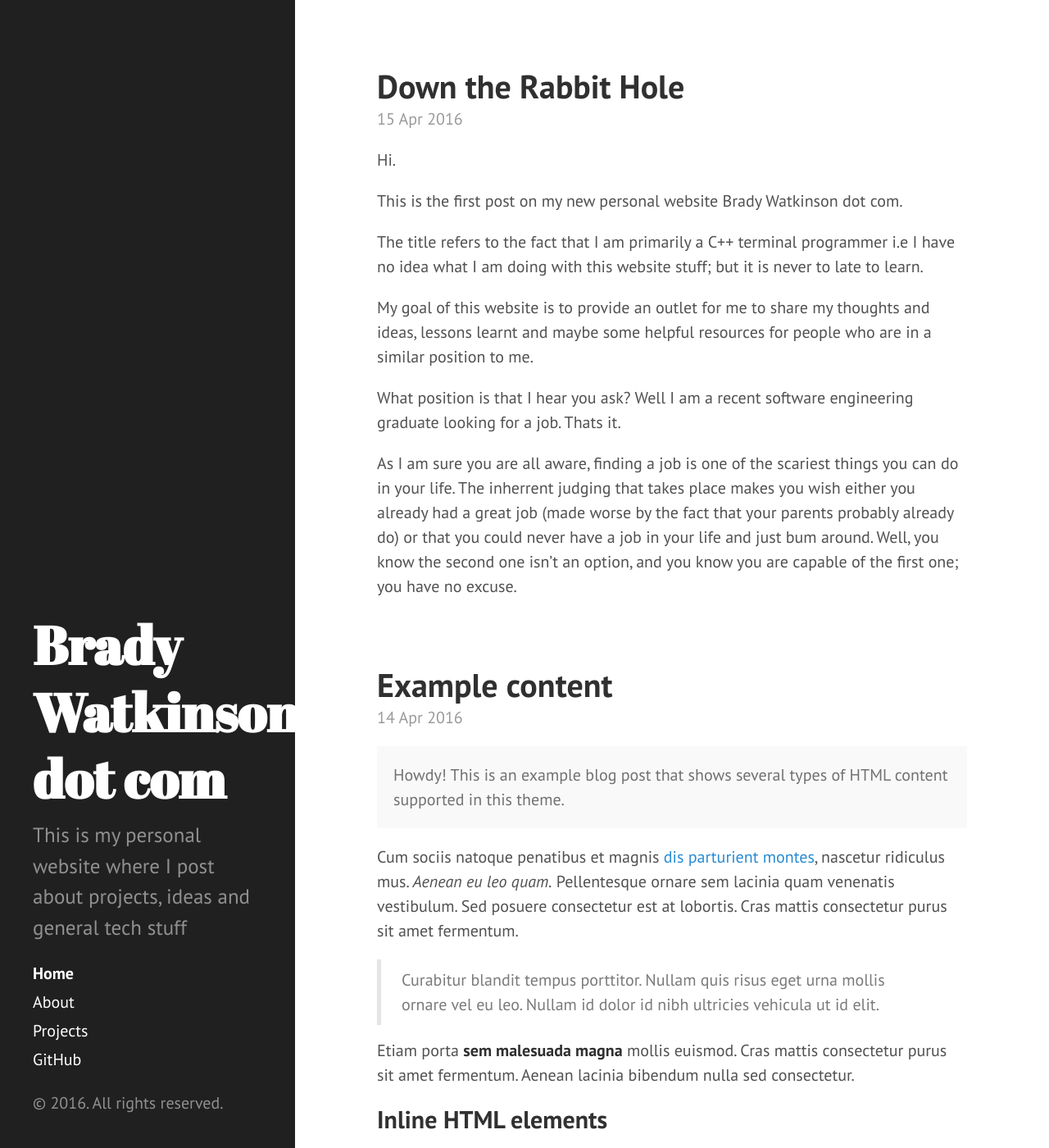
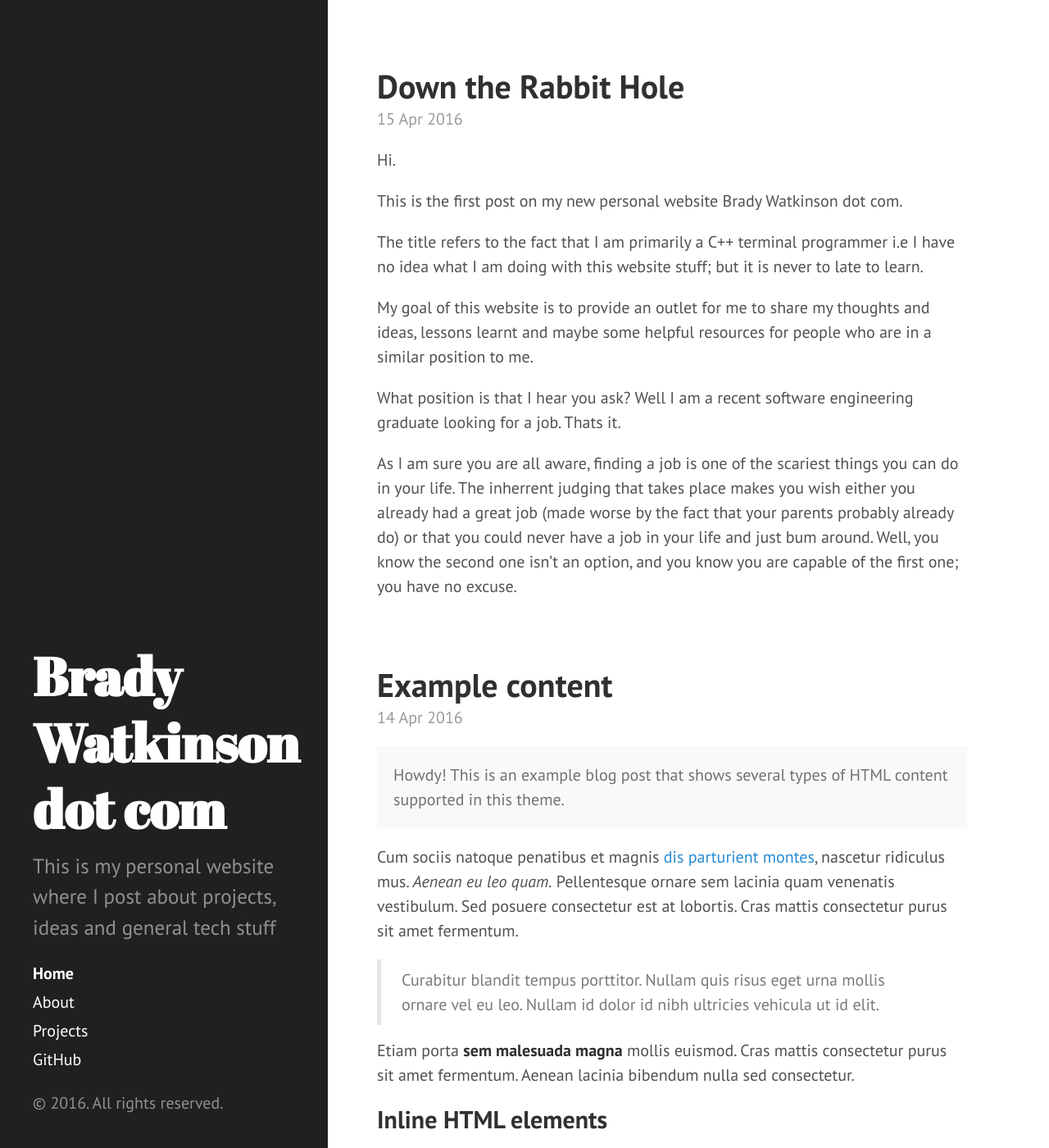
Before and after one commit to bradywatkinson/bradywatkinson.github.io, a Jekyll site: the page built from index.html, in a window 1280 px wide and 1400 px high. Shown: the whole window at 82% size. Built offline with Jekyll 4.4.1, drawn with Linux system fonts in a browser that asks for light colours; Markdown is read by kramdown in place of the engine named in the settings; the list of posts is cut into pages by our own code.

Commit message:
Jacob attempting to fix sidebar

```diff
--- a/_config.yml
+++ b/_config.yml
@@ -1,5 +1,5 @@
 # Dependencies
-markdown:         redcarpet
+markdown:         kramdown
 highlighter:      pygments
 
 # Permalinks
--- a/public/css/hyde.css
+++ b/public/css/hyde.css
@@ -65,7 +65,7 @@ html {
     top: 0;
     left: 0;
     bottom: 0;
-    width: 18rem;
+    width: 20rem;
     text-align: left;
   }
 }
```
